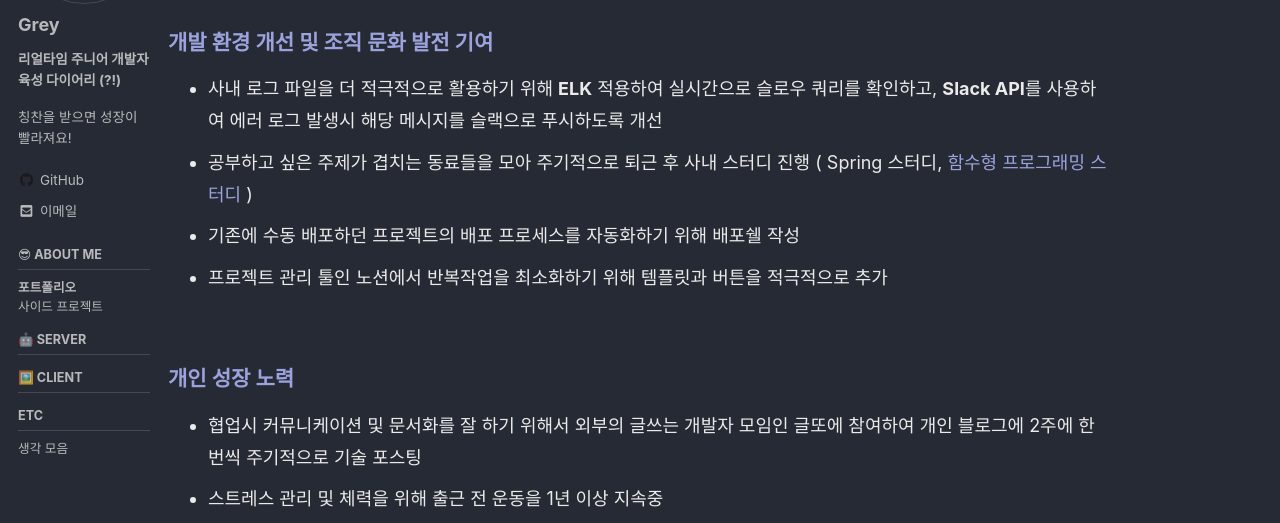
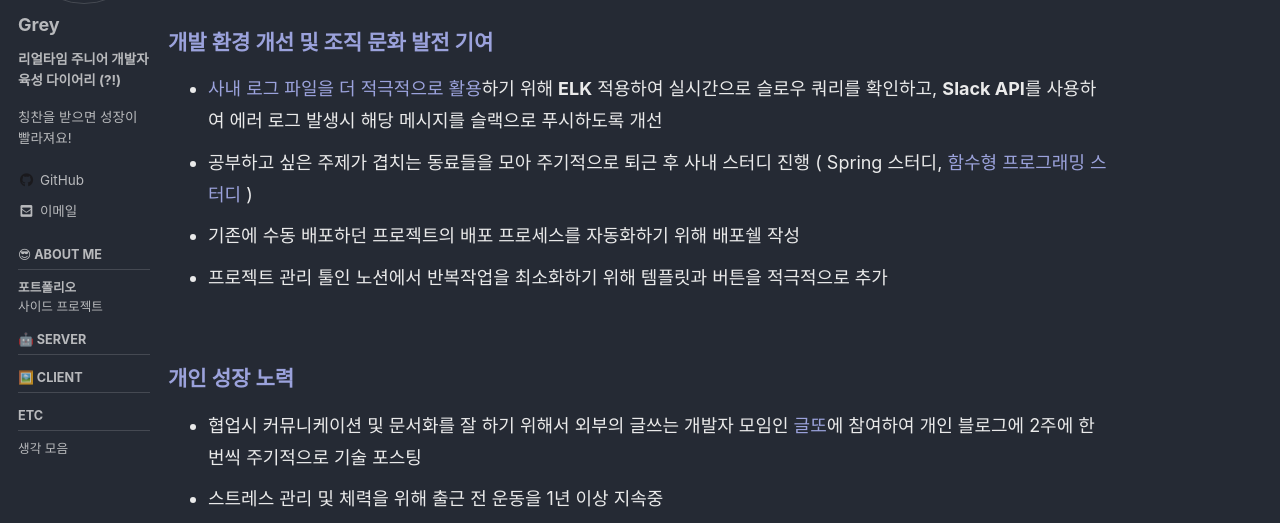
Before and after one commit to grey920/grey920.github.io, a Jekyll site: the page built from _pages/portfolio.md, in a window 1280 px wide and 900 px high, scrolled down 1867 px. Shown: the part 182-705 px from the top of the window. Built offline with Jekyll 4.4.1, drawn with Linux system fonts in a browser that asks for light colours; cached includes are drawn as plain includes; some web fonts are replaced; some of the changed lines change nothing that is shown.

Commit message:
포트폴리오 문서 내 링크 추가

```diff
--- a/_pages/portfolio.md
+++ b/_pages/portfolio.md
@@ -43,13 +43,13 @@ Java 백엔드 개발자
 - 검색 기능 고도화를 위해 사내 ELK 스터디 운영 후 운영 시스템에 적용하고, 이후에도 관련 내용을 사내 발표와 문서를 통해 사내 직원들에게 전파
 
 ### 개발 환경 개선 및 조직 문화 발전 기여
-- 사내 로그 파일을 더 적극적으로 활용하기 위해 **ELK** 적용하여 실시간으로 슬로우 쿼리를 확인하고, **Slack API**를 사용하여 에러 로그 발생시 해당 메시지를 슬랙으로 푸시하도록 개선
+- [사내 로그 파일을 더 적극적으로 활용](#사내-로깅-시스템-개선)하기 위해 **ELK** 적용하여 실시간으로 슬로우 쿼리를 확인하고, **Slack API**를 사용하여 에러 로그 발생시 해당 메시지를 슬랙으로 푸시하도록 개선
 - 공부하고 싶은 주제가 겹치는 동료들을 모아 주기적으로 퇴근 후 사내 스터디 진행 ( Spring 스터디, [함수형 프로그래밍 스터디](https://grey920.github.io/server/functional_programming_java/) )
 - 기존에 수동 배포하던 프로젝트의 배포 프로세스를 자동화하기 위해 배포쉘 작성
 - 프로젝트 관리 툴인 노션에서 반복작업을 최소화하기 위해 템플릿과 버튼을 적극적으로 추가
 
 ### 개인 성장 노력
-- 협업시 커뮤니케이션 및 문서화를 잘 하기 위해서 외부의 글쓰는 개발자 모임인 글또에 참여하여 개인 블로그에 2주에 한 번씩 주기적으로 기술 포스팅
+- 협업시 커뮤니케이션 및 문서화를 잘 하기 위해서 외부의 글쓰는 개발자 모임인 [글또](/tags/#%EA%B8%80%EB%98%90)에 참여하여 개인 블로그에 2주에 한 번씩 주기적으로 기술 포스팅
 - 스트레스 관리 및 체력을 위해 출근 전 운동을 1년 이상 지속중
 
 ## 📊 프로젝트
```
